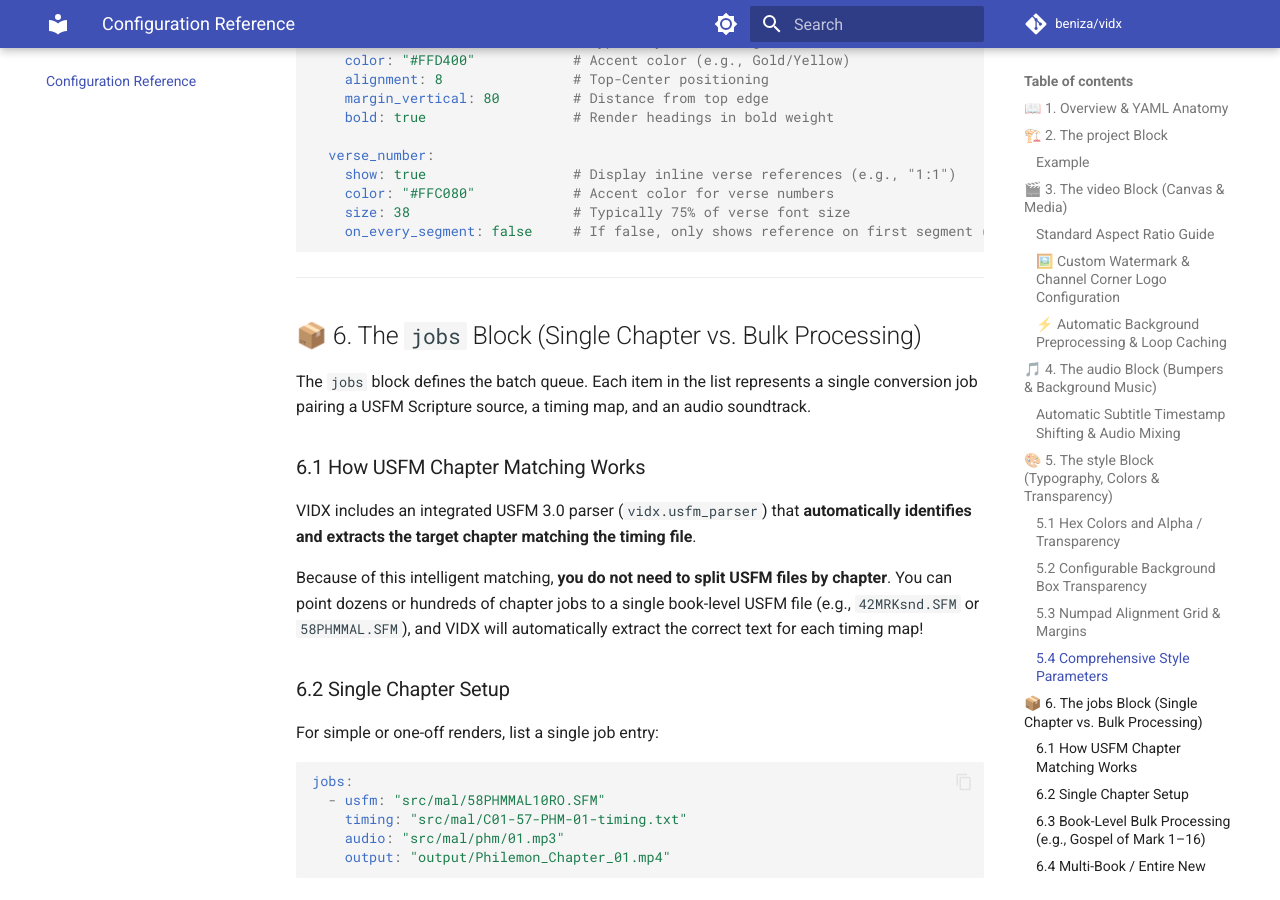
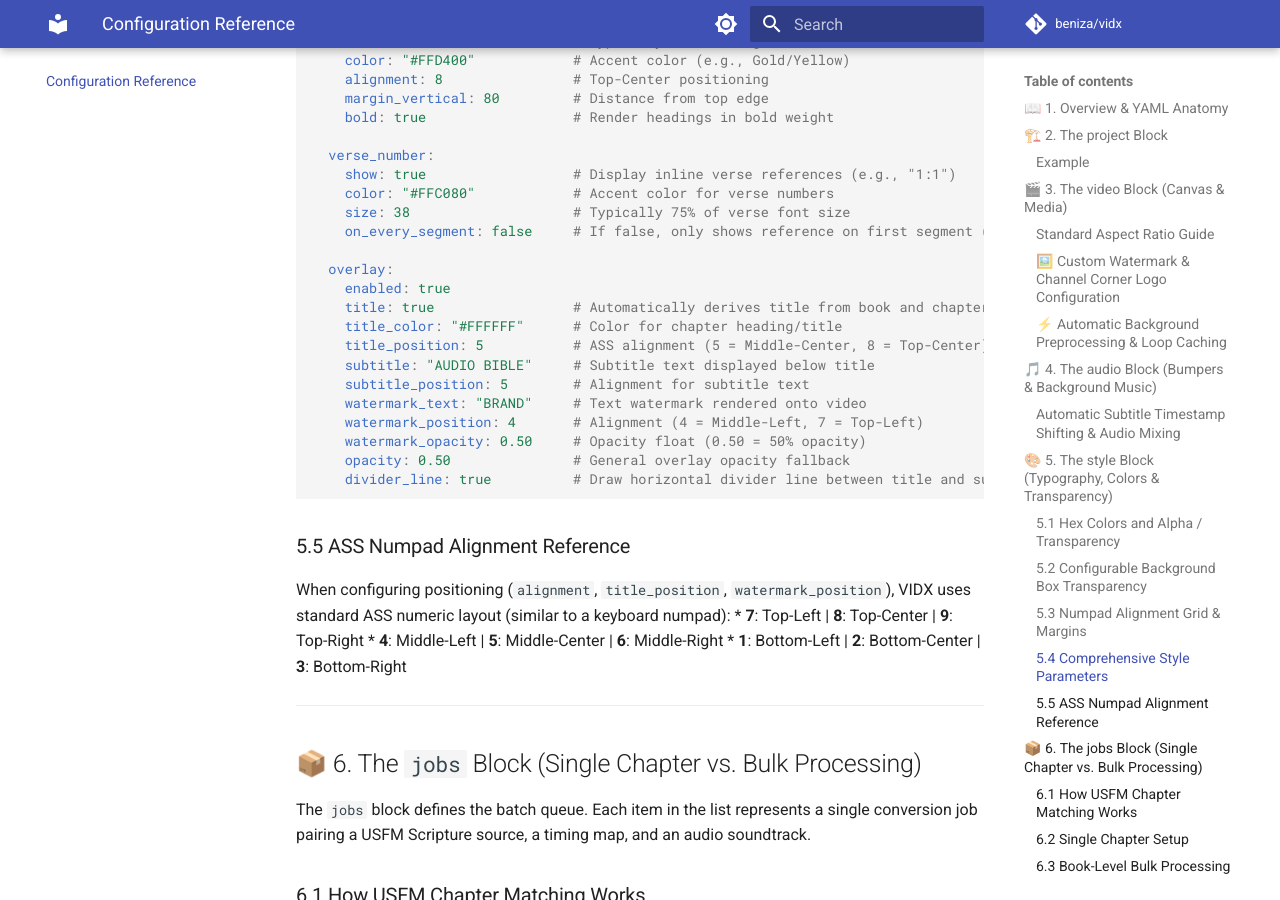
Before and after one commit to beniza/vidx, an MkDocs documentation site: the page built from docs/configuration_guide.md, in a window 1280 px wide and 900 px high, scrolled down 5848 px. Built offline with MkDocs 1.6.1 and Material for MkDocs 9.7.7, drawn with Linux system fonts in a browser that asks for light colours; comment, search, counter and statistics services are not loaded; some of the changed text lies outside the part shown.

Commit message:
docs: add overlay styling, positioning reference, and job-level music overrides to configuration guides

````diff
--- a/docs/configuration_guide.md
+++ b/docs/configuration_guide.md
@@ -174,7 +174,26 @@
     color: "#FFC080"            # Accent color for verse numbers
     size: 38                    # Typically 75% of verse font size
     on_every_segment: false     # If false, only shows reference on first segment (e.g., 1a, not 1b)
+
+  overlay:
+    enabled: true
+    title: true                 # Automatically derives title from book and chapter (or override per job)
+    title_color: "#FFFFFF"      # Color for chapter heading/title
+    title_position: 5           # ASS alignment (5 = Middle-Center, 8 = Top-Center)
+    subtitle: "AUDIO BIBLE"     # Subtitle text displayed below title
+    subtitle_position: 5        # Alignment for subtitle text
+    watermark_text: "BRAND"     # Text watermark rendered onto video
+    watermark_position: 4       # Alignment (4 = Middle-Left, 7 = Top-Left)
+    watermark_opacity: 0.50     # Opacity float (0.50 = 50% opacity)
+    opacity: 0.50               # General overlay opacity fallback
+    divider_line: true          # Draw horizontal divider line between title and subtitle
 ```
+
+### 5.5 ASS Numpad Alignment Reference
+When configuring positioning (`alignment`, `title_position`, `watermark_position`), VIDX uses standard ASS numeric layout (similar to a keyboard numpad):
+*   **7**: Top-Left | **8**: Top-Center | **9**: Top-Right
+*   **4**: Middle-Left | **5**: Middle-Center | **6**: Middle-Right
+*   **1**: Bottom-Left | **2**: Bottom-Center | **3**: Bottom-Right
 
 ---
 
@@ -240,10 +259,12 @@
 | Override Key | Description | Example |
 | :--- | :--- | :--- |
 | `background` | Overrides the default `background_media` for this specific chapter. | `background: "src/backgrounds/waterfall.mp4"` |
+| `background_music` | Overrides default background music track for this specific chapter (`"none"` disables music). | `background_music: "src/audio/piano_ch1.mp3"` |
+| `background_music_volume` | Overrides the background music volume level for this chapter. | `background_music_volume: 0.15` |
 | `duration` | Limits rendering to `N` seconds (useful for quick chapter testing). | `duration: 15` |
 | `keep_ass` | Override intermediate subtitle retention (`true` / `false`). | `keep_ass: true` |
 
-#### Example: Bulk Run with Per-Chapter Backgrounds
+#### Example: Bulk Run with Per-Chapter Backgrounds & Music
 ```yaml
 jobs:
   - usfm: "src/snd/42MRKsnd.SFM"
@@ -251,12 +272,15 @@
     audio: "src/snd/01.mp3"
     output: "output/Mark_01.mp4"
     background: "src/backgrounds/desert_sunrise.mp4"  # Custom background for Ch 1
+    background_music: "src/audio/gentle_piano.mp3"    # Custom music track
+    background_music_volume: 0.12
 
   - usfm: "src/snd/42MRKsnd.SFM"
     timing: "src/snd/MRK_02_timing.txt"
     audio: "src/snd/02.mp3"
     output: "output/Mark_02.mp4"
     background: "src/backgrounds/sea_of_galilee.mp4"  # Custom background for Ch 2
+    background_music: "none"                          # Disable background music for Ch 2
 ```
 
 ---
````
Also changed, not shown: README.md (+11 -1 lines), config.sample.yaml (+15 -1 lines), docs/index.md (+11 -1 lines).
